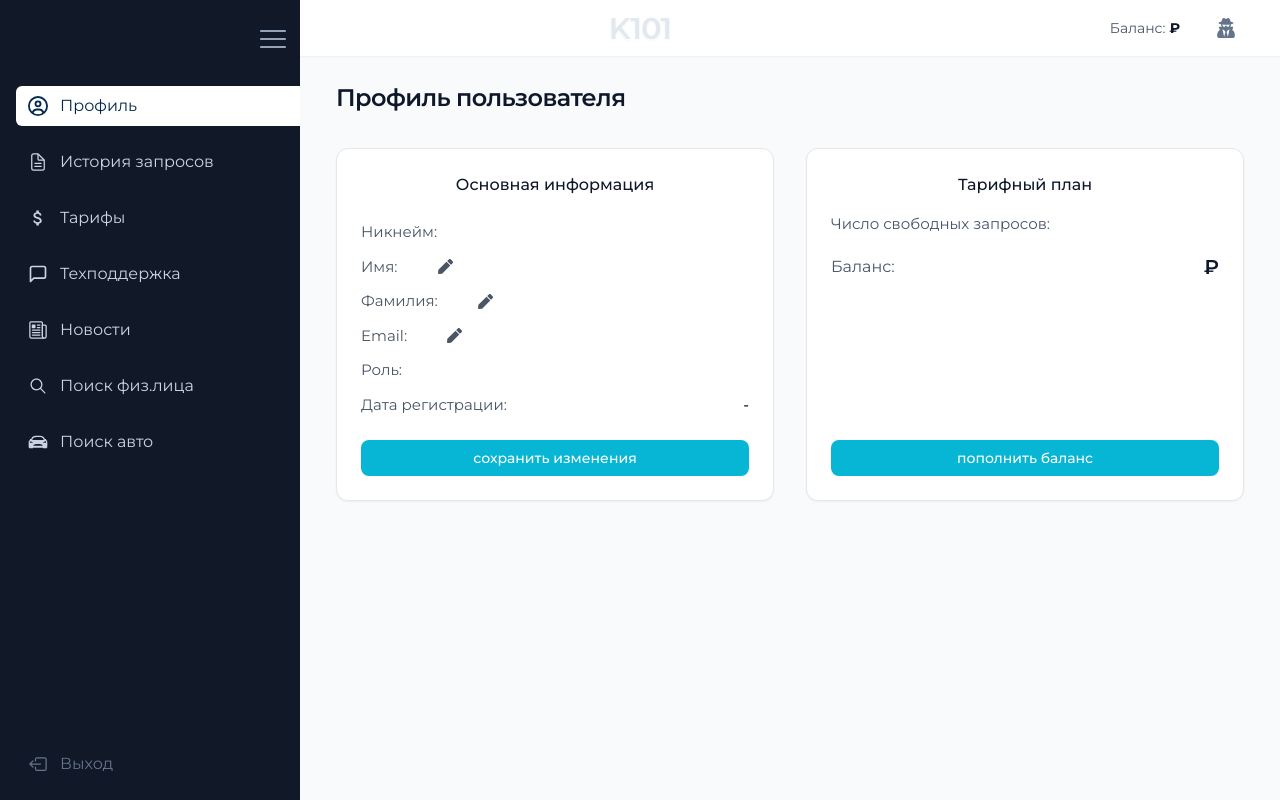
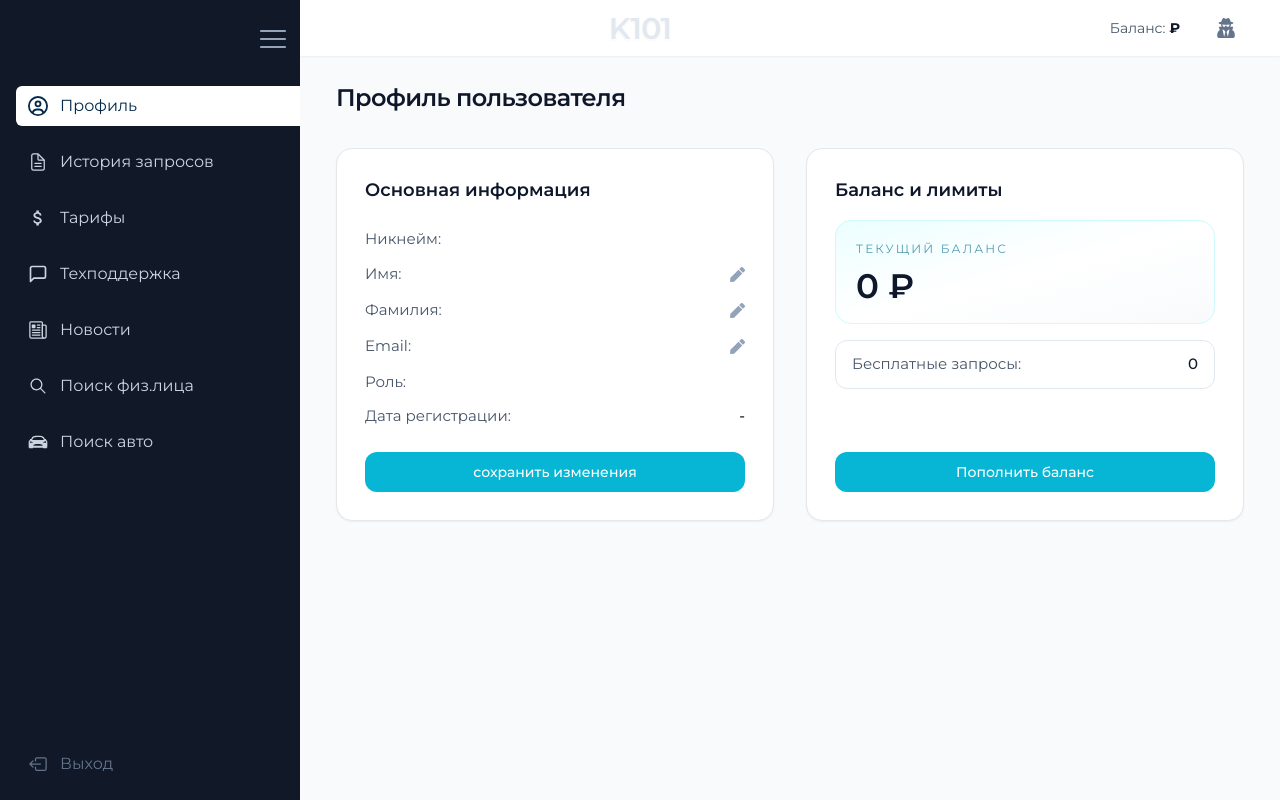
Before and after one commit to Kushovka/k101_user_front, a React (Vite) app: page /account/profile in a window 1280 px wide. Built offline with nearby package versions, Linux system fonts and the light colour scheme; no server answers; sample sign-in values are in the browser's storage.

Commit message:
feat(account): improve users/profile UI and add users sorting

```diff
--- a/src/components/editable-field-props/EditableFieldProps.tsx
+++ b/src/components/editable-field-props/EditableFieldProps.tsx
@@ -31,13 +31,13 @@ const EditableField: React.FC<EditableFieldProps> = ({
   };
 
   return (
-    <div className="flex items-center gap-5 text-gray01">
-      <p>{label}:</p>
+    <div className="flex items-center justify-between gap-5 text-gray01 min-h-[24px]">
+      <p className="text-slate-600">{label}:</p>
       {isEditing ? (
-        <>
+        <div className="flex items-center gap-2">
           <input
             type="text"
-            className="border rounded px-2 py-1"
+            className="border border-slate-300 rounded-lg px-3 py-1.5 bg-white text-slate-900 shadow-sm focus:outline-none focus:ring-2 focus:ring-cyan-400"
             value={tempValue}
             onChange={(e) => setTempValue(e.target.value)}
             autoFocus
@@ -48,24 +48,24 @@ const EditableField: React.FC<EditableFieldProps> = ({
           />
           <IoMdCheckmark
             data-testid="checkmark-icon"
-            className="cursor-pointer w-[30px] h-[30px] text-green-500"
+            className="cursor-pointer w-[24px] h-[24px] text-green-500"
             onClick={save}
           />
           <IoMdClose
             data-testid="cancel-icon"
-            className="cursor-pointer w-[30px] h-[30px] text-red-500"
+            className="cursor-pointer w-[24px] h-[24px] text-red-500"
             onClick={cancel}
           />
-        </>
+        </div>
       ) : (
-        <>
-          <span className="text-black">{value}</span>
+        <div className="flex items-center gap-3">
+          <span className="font-medium text-slate-900">{value}</span>
           <FaPen
-            className="cursor-pointer"
+            className="cursor-pointer text-slate-400 hover:text-slate-600 transition"
             onClick={() => setIsEditing(true)}
             data-testid="pencil-icon"
           />
-        </>
+        </div>
       )}
     </div>
   );
--- a/src/features/account/profile/Profile.tsx
+++ b/src/features/account/profile/Profile.tsx
@@ -3,7 +3,7 @@ import { motion } from "framer-motion";
 import { useEffect, useState } from "react";
 import { useNavigate } from "react-router-dom";
 import { createInvoice } from "../../../api/payments";
-import { getMyComplaints, updateProfile } from "../../../api/profile";
+import { updateProfile } from "../../../api/profile";
 import { getCurrentUser } from "../../../api/users";
 import EditableField from "../../../components/editable-field-props/EditableFieldProps";
 import Loader from "../../../components/loader/Loader";
@@ -12,20 +12,6 @@ import Toast from "../../../components/toast/Toast";
 import { ApiUser } from "../../../types/user";
 
 type NotifyType = "access_pay" | "error_pay" | "access_save" | "error_save";
-
-type ComplaintStatus = "pending" | "reviewed" | "resolved" | "rejected";
-
-type Complaint = {
-  id: number;
-  doc_id: string;
-  field_name: string;
-  message: string;
-  status: ComplaintStatus;
-  username: string;
-  created_at: string;
-  reviewed_at: string;
-  admin_comment: string;
-};
 
 const Profile = () => {
   const navigate = useNavigate();
@@ -39,14 +25,14 @@ const Profile = () => {
     "cryptocloud" | "bithide" | "plisio"
   >("plisio");
 
-
-
   const [name, setName] = useState("");
   const [surname, setSurname] = useState("");
   const [email, setEmail] = useState("");
+  // const [link, setLink] = useState("");
 
   const { isOpen } = useSidebar();
 
+  /* ---------------- ger user ---------------- */
   useEffect(() => {
     const fetchUser = async (): Promise<void> => {
       setLoading(true);
@@ -67,6 +53,7 @@ const Profile = () => {
     fetchUser();
   }, []);
 
+  /* ---------------- updated profile ---------------- */
   const saveProfile = async (): Promise<void> => {
     try {
       setLoading(true);
@@ -84,7 +71,6 @@ const Profile = () => {
       setNotify("access_save");
       setTimeout(() => setNotify(null), 3000);
     } catch (err) {
-
       setNotify("error_save");
       setTimeout(() => setNotify(null), 3000);
     } finally {
@@ -92,6 +78,7 @@ const Profile = () => {
     }
   };
 
+  /* ---------------- deposit ---------------- */
   const handleDeposit = async () => {
     if (payInput < 100) {
       setNotify("error_pay");
@@ -116,8 +103,21 @@ const Profile = () => {
     }
   };
 
+  // /* ---------------- link for telegram ---------------- */
+  // useEffect(() => {
+  //   const handleLink = async () => {
+  //     try {
+  //       const res = await linkForTelegram();
+  //       setLink(res.deep_link);
 
+  //     } catch (err) {
 
+  //     }
+  //   };
+  //   handleLink();
+  // }, []);
+
+  /* ---------------- toast config ---------------- */
   const toastConfig: Record<
     NotifyType,
     { type: "access" | "error"; message: string }
@@ -139,6 +139,8 @@ const Profile = () => {
       message: "Ошибка при обновлении профиля",
     },
   };
+
+  /* ---------------- animate motion ---------------- */
 
   const container = {
     hidden: {},
@@ -168,32 +170,34 @@ const Profile = () => {
           onClose={() => setNotify(null)}
         />
       )}
+      {error && (
+        <Toast message={error} type="error" onClose={() => setError(null)} />
+      )}
 
       {loading && <Loader fullScreen />}
 
-      <div className="w-full mx-auto flex flex-col gap-8">
+      <div className="max-w-[1100px] w-full mx-auto flex flex-col gap-8">
         <h1 className="text-[24px] font-semibold tracking-tight text-slate-900">
           Профиль пользователя
         </h1>
 
-        {!error ? (
         <motion.div
           variants={container}
           initial="hidden"
           animate="show"
-            className="grid grid-cols-2 gap-8"
+          className="grid grid-cols-1 xl:grid-cols-2 gap-8 w-full"
         >
           {/* LEFT CARD */}
           <motion.div
             variants={item}
-              className="bg-white border border-gray-200 shadow-sm rounded-xl p-6 flex flex-col gap-6"
+            className="bg-white border w-full border-gray-200 shadow-sm rounded-2xl p-6 lg:p-7 flex flex-col gap-6"
           >
-              <p className="text-[16px] font-medium text-slate-900 text-center">
+            <p className="text-[18px] font-semibold text-slate-900">
               Основная информация
             </p>
 
             <div className="space-y-3 text-[15px]">
-                <p className="flex justify-between text-slate-600">
+              <p className="flex items-center justify-between rounded-xl text-slate-600">
                 <span>Никнейм:</span>
                 <span className="font-medium text-slate-900">
                   {user?.username}
@@ -208,20 +212,14 @@ const Profile = () => {
                 onChange={setSurname}
               />
 
-                <EditableField
-                  label="Email"
-                  value={email}
-                  onChange={setEmail}
-                />
+              <EditableField label="Email" value={email} onChange={setEmail} />
 
-                <p className="flex justify-between text-slate-600">
+              <p className="flex items-center justify-between rounded-xl  text-slate-600">
                 <span>Роль:</span>
-                  <span className="font-medium text-slate-900">
-                    {user?.role}
-                  </span>
+                <span className="font-medium text-slate-900">{user?.role}</span>
               </p>
 
-                <p className="flex justify-between text-slate-600">
+              <p className="flex items-center justify-between rounded-xl  text-slate-600">
                 <span>Дата регистрации:</span>
                 <span className="font-medium text-slate-900">
                   {user?.registration_date
@@ -230,16 +228,58 @@ const Profile = () => {
                 </span>
               </p>
             </div>
+            {/* <a href={link} target="_blank" rel="noreferrer">
+                <button className="px-4 py-2 rounded-lg bg-cyan-500 text-white text-sm font-medium hover:bg-cyan-600 transition">
+                  привязать тг
+                </button>
+              </a> */}
+
             <button
               onClick={saveProfile}
-                className="px-4 py-2 rounded-lg bg-cyan-500 text-white text-sm font-medium hover:bg-cyan-600 transition"
+              className="px-4 py-2.5 rounded-xl bg-cyan-500 text-white text-sm font-medium hover:bg-cyan-600 transition"
             >
               сохранить изменения
             </button>
           </motion.div>
 
+          <motion.div
+            variants={item}
+            className="bg-white border border-gray-200 shadow-sm rounded-2xl p-6 lg:p-7 flex flex-col justify-between gap-6"
+          >
+            <div className="flex flex-col gap-4">
+              <p className="text-[18px] font-semibold text-slate-900">
+                Баланс и лимиты
+              </p>
+
+              <div className="rounded-2xl border border-cyan-100 bg-gradient-to-br from-cyan-50 via-white to-slate-50 px-5 py-5">
+                <p className="text-xs uppercase tracking-[0.18em] text-cyan-700/70">
+                  Текущий баланс
+                </p>
+                <span className="mt-3 block text-[34px] leading-none font-semibold text-slate-900">
+                  {user?.balance ?? 0} ₽
+                </span>
+              </div>
+
+              <p className="flex items-center justify-between rounded-xl border border-slate-200 px-4 py-3 text-slate-600 text-[15px]">
+                <span>Бесплатные запросы:</span>
+                <span className="font-medium text-slate-900">
+                  {user?.free_requests_count ?? 0}
+                </span>
+              </p>
+
+
+            </div>
+
+            <button
+              onClick={() => setOpenModal(true)}
+              className="px-4 py-2.5 rounded-xl bg-cyan-500 text-white text-sm font-medium hover:bg-cyan-600 transition"
+            >
+              Пополнить баланс
+            </button>
+          </motion.div>
+
           {/* RIGHT CARD */}
-            <motion.div
+          {/* <motion.div
             variants={item}
             className="bg-white border border-gray-200 shadow-sm rounded-xl p-6 flex flex-col justify-between gap-6"
           >
@@ -269,8 +309,7 @@ const Profile = () => {
             >
               пополнить баланс
             </button>
-            </motion.div>
-
+          </motion.div> */}
 
           {/* MODAL */}
           {openModal && (
@@ -349,9 +388,9 @@ const Profile = () => {
                         )}
                       >
                         CryptoCloud
-                      </button>
+                      </button> */}
 
-                      <button
+                    {/* <button
                         type="button"
                         onClick={() => setProvider("bithide")}
                         className={clsx(
@@ -389,9 +428,6 @@ const Profile = () => {
             </div>
           )}
         </motion.div>
-        ) : (
-          <Toast message={error} type="error" onClose={() => setError(null)} />
-        )}
       </div>
     </section>
   );
```
Lines whose indentation alone changed are shown as unchanged.
